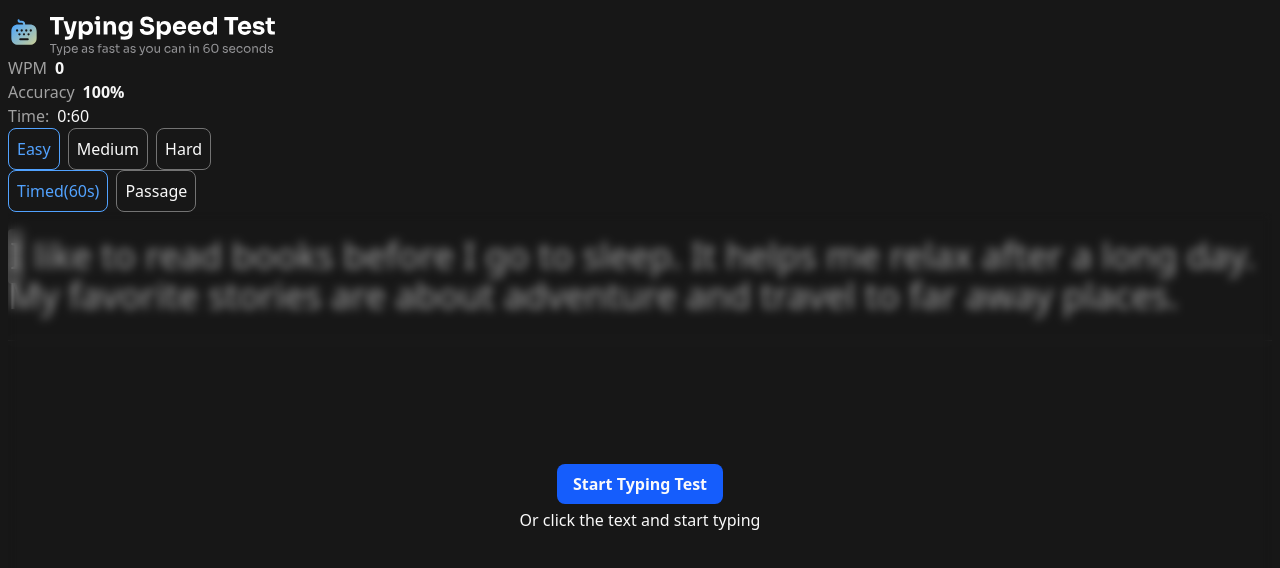
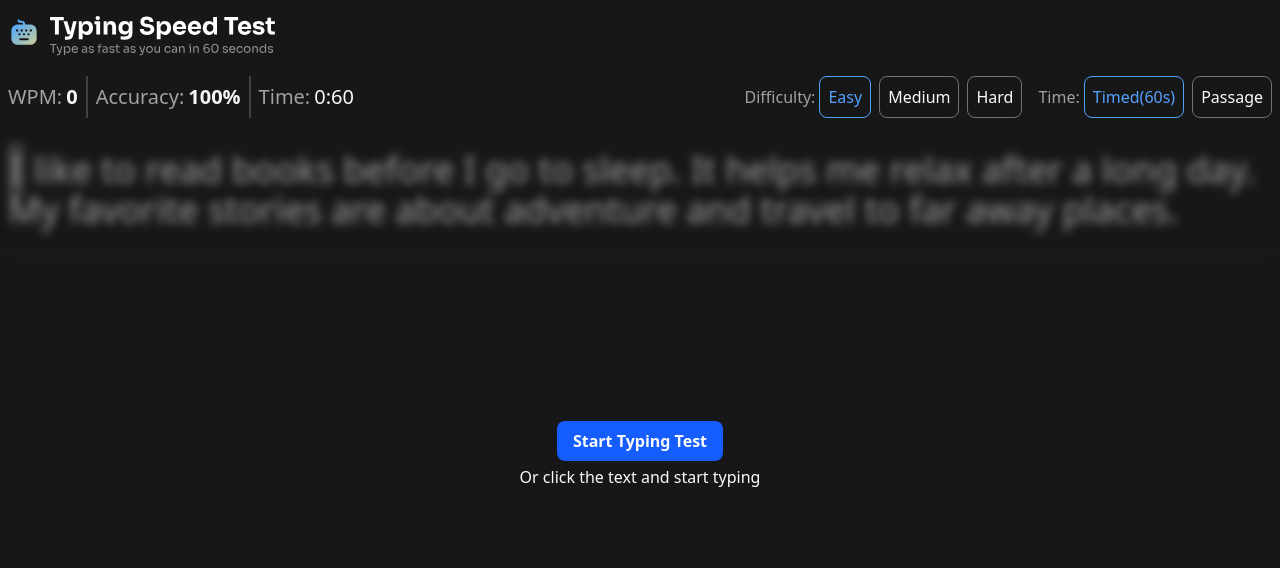
Before and after one commit to ZTanvir/fem-typing-speed-test, a React (Vite) app: page / in a window 1280 px wide. Shown: the top 568 px of the page. Built offline with nearby package versions, Linux system fonts and the light colour scheme; data requests are answered from the project's data file.

Commit message:
add scoreboard in the ui

```diff
--- /dev/null
+++ b/src/components/Divider.tsx
@@ -0,0 +1,4 @@
+const Divider = () => {
+  return <div className="h-full w-0.5 bg-neutral-700"></div>;
+};
+export default Divider;
--- a/src/components/ScoreData.tsx
+++ b/src/components/ScoreData.tsx
@@ -6,7 +6,7 @@ const ScoreData = ({
   children: React.ReactNode;
 }) => {
   return (
-    <div className="flex flex-col items-center gap-2 sm:flex-row">
+    <div className="flex flex-col items-center gap-1 md:flex-row">
       <span className="text-neutral-400">{name}</span>
       {children}
     </div>
--- a/src/components/TestScreen.tsx
+++ b/src/components/TestScreen.tsx
@@ -96,7 +96,7 @@ const TestScreen = ({
         className="h-full py-4 text-2xl focus:outline-none sm:py-6 sm:text-4xl"
       >
         {breakQuestion && (
-          <div className="text-neutral-400">
+          <div className="px-2 text-neutral-400">
             {breakQuestion.map((l, index) => (
               <span
                 key={index}
--- a/src/layouts/MainLayout.tsx
+++ b/src/layouts/MainLayout.tsx
@@ -4,8 +4,8 @@ import PersonalBest from "../components/PersonalBest";
 
 const MainLayout = () => {
   return (
-    <div className="font-sora grid h-screen grid-rows-[auto_1fr] bg-neutral-900 px-2 py-4">
-      <header className="flex items-start justify-between">
+    <div className="font-sora grid h-screen grid-rows-[auto_1fr] bg-neutral-900 py-4">
+      <header className="flex items-start justify-between px-2">
         <Logo />
         <PersonalBest />
       </header>
--- a/src/pages/home/HomePage.tsx
+++ b/src/pages/home/HomePage.tsx
@@ -4,6 +4,7 @@ import CountDownTimer from "../../components/CountDownTimer";
 import TestScreen from "../../components/TestScreen";
 import helperFunctions from "../../utils/helperFunctions";
 import ScoreData from "../../components/ScoreData";
+import Divider from "../../components/Divider";
 import type { Question } from "../../types/api";
 
 const HomePage = () => {
@@ -32,15 +33,18 @@ const HomePage = () => {
   }, [difficulty]);
 
   return (
-    <div className="grid h-full grid-rows-[auto_1fr]">
-      <div>
-        <div>
-          <ScoreData name="WPM">
+    <div className="grid h-full grid-rows-[auto_1fr] pt-5">
+      <div className="mb-2 flex flex-col gap-2 px-2 sm:flex-row sm:flex-wrap sm:justify-between">
+        <div className="flex justify-between gap-2 sm:text-xl">
+          <ScoreData name="WPM:">
             <div className="font-bold text-neutral-100">{wpm}</div>
           </ScoreData>
-          <ScoreData name="Accuracy">
+
+          <Divider />
+          <ScoreData name="Accuracy:">
             <div className="font-bold text-neutral-100">{accuracy}%</div>
           </ScoreData>
+          <Divider />
           <ScoreData name="Time:">
             <CountDownTimer
               seconds={seconds}
@@ -50,7 +54,9 @@ const HomePage = () => {
             />
           </ScoreData>
         </div>
-        <div className="">
+        <div className="flex gap-4">
+          <div className="flex flex-1 items-center gap-1">
+            <div className="hidden text-neutral-400 sm:flex">Difficulty:</div>
             <OptionList
               option={difficulty}
               setOptions={setDifficulty}
@@ -61,6 +67,9 @@ const HomePage = () => {
               ]}
               isTestRunning={isTestRunning}
             />
+          </div>
+          <div className="flex flex-1 items-center gap-1">
+            <div className="hidden text-neutral-400 sm:flex">Time:</div>
             <OptionList
               option={mode}
               setOptions={setMode}
@@ -70,6 +79,7 @@ const HomePage = () => {
               ]}
               isTestRunning={isTestRunning}
             />
+          </div>
         </div>
       </div>
       <>
```
Lines whose indentation alone changed are shown as unchanged.
